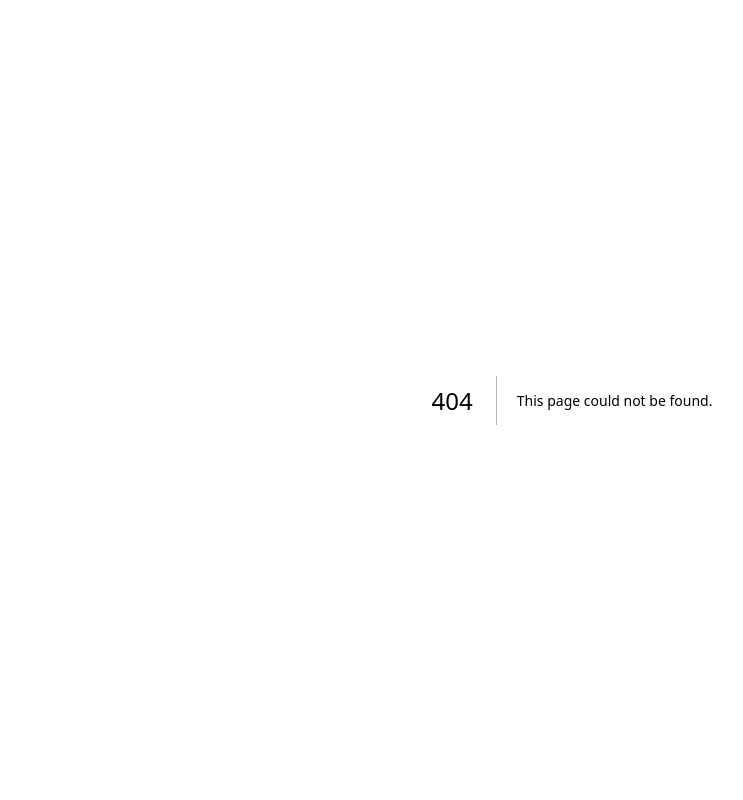
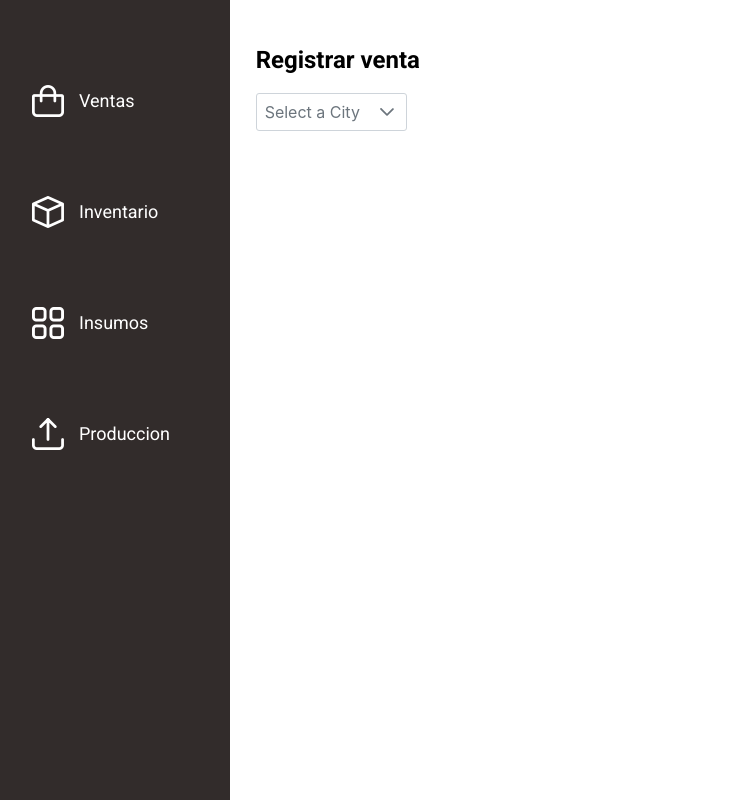
Before and after one commit to Bigpotatozz/mr_cookies_next, a Next.js app: page /home/ventas/registrar_venta in a window 1280 px wide. Before the commit this address had no page. Shown: the whole page, without its empty margins (68-811 px from the left). Built offline with nearby package versions, Linux system fonts and the light colour scheme.

Commit message:
registrar venta iniciado

```diff
--- a/src/app/home/ventas/page.tsx
+++ b/src/app/home/ventas/page.tsx
@@ -3,6 +3,8 @@ import TablaVentas from "@/app/ui/ventas/tabla";
 import '../../ui/ventas/ventas.css'
 import FormularioVentas from "@/app/ui/ventas/formulario";
 import { useState } from "react";
+import { Button } from "primereact/button";
+import Link from "next/link";
 
 
 export default function Ventas() {
@@ -25,6 +27,10 @@ export default function Ventas() {
     return (
         <>
 
+            <div className="ventas_header">
+                <h2>Ventas</h2>
+                <Link href={'./ventas/registrar_venta'}><Button label="Registrar venta" severity="success" /></Link>
+            </div>
             <div className="ventas_container">
 
                 <FormularioVentas changeDates={changeDates} buscar={buscar}></FormularioVentas>
--- /dev/null
+++ b/src/app/home/ventas/registrar_venta/page.tsx
@@ -0,0 +1,12 @@
+import FormularioRegistroVenta from "@/app/ui/ventas/registrar_venta/formulario_venta";
+
+export default function RegistrarVenta(){
+    return(
+        <div className="registro_venta_container">
+
+            <h2>Registrar venta</h2>
+
+            <FormularioRegistroVenta></FormularioRegistroVenta>
+        </div>
+    )
+}
--- /dev/null
+++ b/src/app/ui/ventas/registrar_venta/formulario_venta.tsx
@@ -0,0 +1,18 @@
+'use client'
+import { Dropdown } from "primereact/dropdown";
+import { useState } from "react";
+
+export default function FormularioRegistroVenta() {
+
+    const opciones_venta = ['Peso', 'Cantidad monetaria', 'Unidad']
+
+    const [selectedOption, setSelectedOption] = useState<string>('');
+
+    return (
+        <div className="formulario_registro_venta_container">
+
+            <Dropdown value={selectedOption} onChange={(e) => setSelectedOption(e.value)} options={opciones_venta} optionLabel="name"
+                placeholder="Select a City" className="w-full md:w-14rem" />
+        </div>
+    )
+}
```
Also changed, not shown: src/app/ui/ventas/ventas.css (+8 -0 lines).
